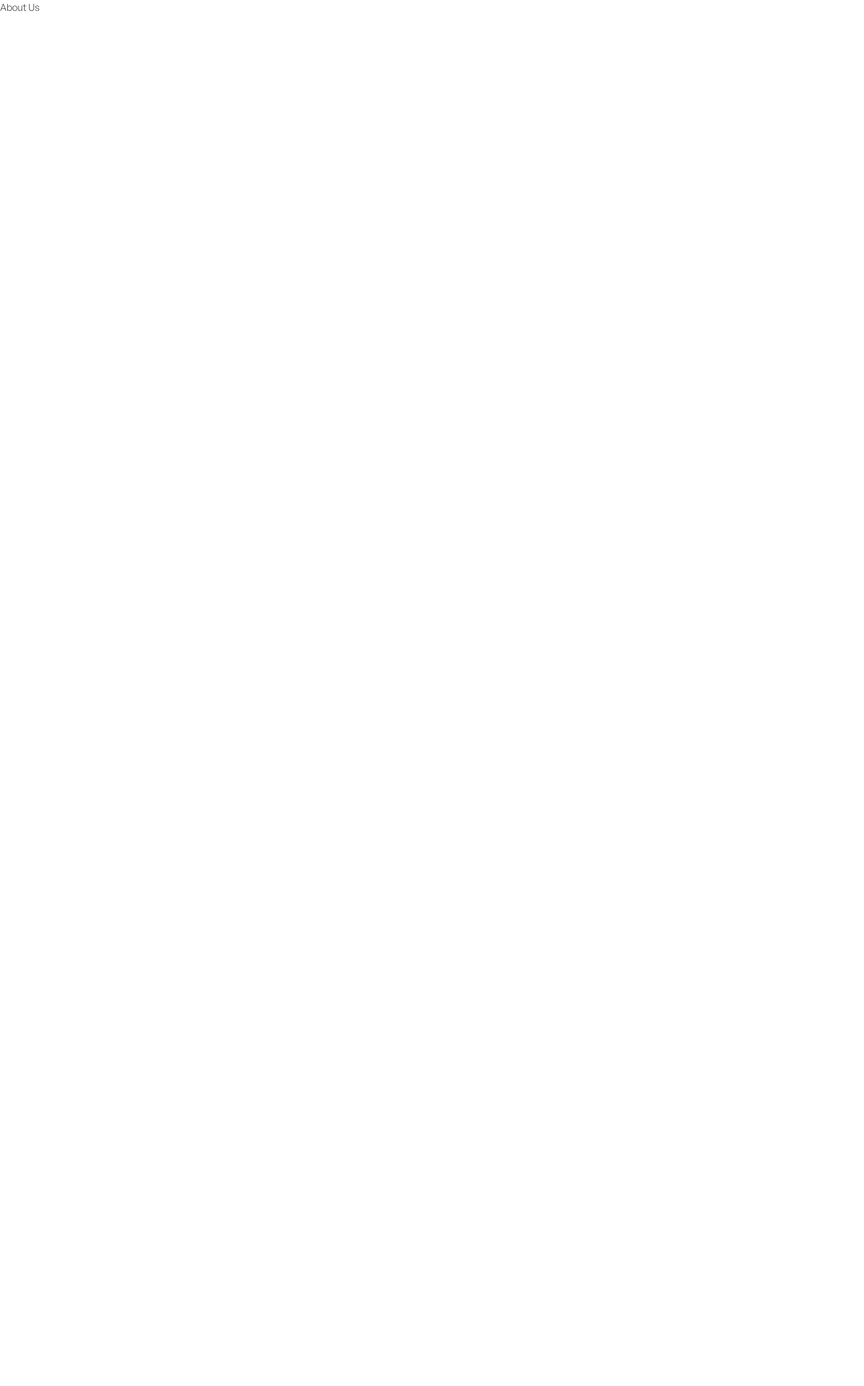
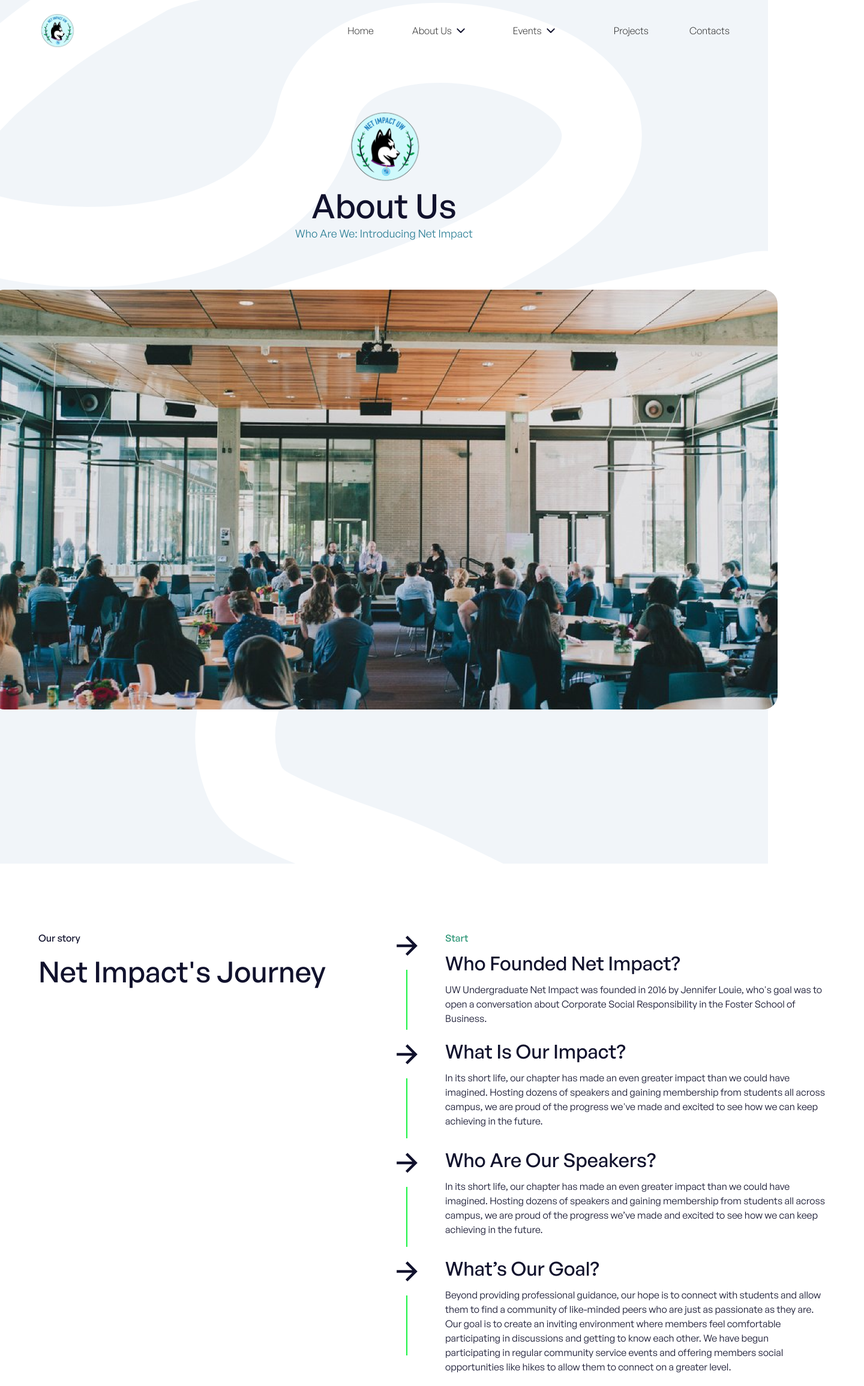
Before and after one commit to webimpactuw/net-impact, a Next.js app: page /about in a window 1280 px wide. Shown: the top 2311 px of the page at 60% size, 1440 px wide, since content can reach past the window. Before the commit the page ends 800 px from the top, so only its background shows below. Built offline with nearby package versions, Linux system fonts and the light colour scheme.

Commit message:
Implemented general design of about page

```diff
--- a/src/app/about/page.tsx
+++ b/src/app/about/page.tsx
@@ -1,4 +1,9 @@
 import { Metadata } from 'next'
+import NavBar from '../components/NavBar';
+import TimeLineBox from '../components/TimeLineBox';
+import ValuesBox from '../components/ValuesBox';
+import Footer from '../components/Footer';
+import Image from 'next/image';
 
 export const metadata: Metadata = {
   title: 'About Us',
@@ -7,12 +12,79 @@ export const metadata: Metadata = {
 export default function About() {
   return (
     <main>
-      <h1>About Us</h1>
+      {/* ====================
+      BACKGROUND VECTOR
+      ==================== */}
+      <div className="absolute">
+        <svg xmlns="http://www.w3.org/2000/svg" width="1440" height="1803" viewBox="0 0 1440 1803" fill="none">
+          <path d="M549.151 -142C499.398 -86.2777 307.009 -75.9391 243.501 -39.4996C118.875 32.0068 91.8239 45.8802 -15.9995 139C-24.7031 146.517 -274.166 407.655 -203.499 312.501C-167.109 302.797 -173.701 294.689 -137 284C-203.499 424 462.968 513.995 526.307 195.5C589.646 -122.994 1622.19 235.584 435.5 552C350.969 589.946 354.625 524.487 273.331 569.266C214.084 601.9 156.492 637.822 98.7583 673.05C55.1488 699.659 152.891 680.395 157.138 679.818C379.439 649.629 601.194 609.77 822.432 572.649C952.171 550.881 1080.49 522.646 1209.65 497.912C1246.23 490.907 1287.46 471.673 1315.69 500.451C1353.81 539.299 1373.53 605.246 1375.48 658.949C1379.75 776.299 1228.35 775.47 1144.22 785.014C999.705 801.408 850.102 807.194 710.468 851.289C606.548 884.106 541.525 942.242 477.234 1028.4C414.025 1113.11 366.28 1198.22 407.011 1302.53C419.477 1334.45 447.331 1347.34 476.952 1360.91C525.099 1382.95 574.632 1400.62 624.733 1417.59C684.111 1437.7 737.613 1464.79 793.665 1492.33C872.16 1530.89 955.654 1558.78 1036.49 1591.88C1109.74 1621.88 1181.61 1654.11 1250.83 1692.56C1282.87 1710.37 1311.4 1726.35 1346.15 1736.28" stroke="white" stroke-width="133.326" stroke-linecap="round"/>
+        </svg>
+      </div>
 
-      {/* TODO: title/splash image
-      TODO: Net Impact timeline
-      TODO: Our Mission */}
+      {/* ====================
+      SPLASH
+      ==================== */}
+      <NavBar />
+      {/* TODO: add responsivity for medium sized screens
+      TODO: add responsivity for smaller sized screens */}
+      {/* w-[1440px] h-[751px] */}
+      <header className="h-[1440px] px-[64px] pb-[80px] pt-[180px] box-border flex flex-col gap-[80px] items-center bg-slate-100 z-10">
+        <div className="flex flex-col items-center text-[#11122D] z-10">
+          <Image src="/NI+logo.png" width={130} height={130} alt="logo" />
+          <h1 className="text-center text-[56px] font-medium leading-[120%]">About Us</h1>
+          <p className="text-center text-[#2F8097] text-[18px] font-normal leading-[150%]">Who Are We: Introducing Net Impact</p>
+        </div>
+        <figure className="w-[1312px] h-[700px] bg-[url('/home1.png')] bg-cover bg-center rounded-3xl z-10" />
+      </header>
 
+      {/* ====================
+      TIMELINE
+      ==================== */}
+      <section className="w-[1440px] h-[1104px] px-[64px] py-[112px] flex gap-[80px] items-start text-[#11122D]">
+        <div className="w-[510px] flex flex-col gap-[16px] z-10">
+          <p className="text-[16px] font-medium leading-[150%]">Our story</p>
+          <h1 className="text-[48px] font-medium leading-[120%]">Net Impact&apos;s Journey</h1>
+        </div>
+        <div className="w-[722px] flex flex-col gap-[16px] z-10">
+          <TimeLineBox top="Start" header="Who founded Net Impact?" desc="UW Undergraduate Net Impact was founded in 2016 by Jennifer Louie, who's goal was to open a conversation about Corporate Social Responsibility in the Foster School of Business." />
+          <TimeLineBox top="" header="What is our impact?" desc="In its short life, our chapter has made an even greater impact than we could have imagined. Hosting dozens of speakers and gaining membership from students all across campus, we are proud of the progress we've made and excited to see how we can keep achieving in the future." />
+          <TimeLineBox top="" header="Who are our speakers?" desc="In its short life, our chapter has made an even greater impact than we could have imagined. Hosting dozens of speakers and gaining membership from students all across campus, we are proud of the progress we’ve made and excited to see how we can keep achieving in the future. " />
+          <TimeLineBox top="" header="What’s our goal?" desc="Beyond providing professional guidance, our hope is to connect with students and allow them to find a community of like-minded peers who are just as passionate as they are. Our goal is to create an inviting environment where members feel comfortable participating in discussions and getting to know each other. We have begun participating in regular community service events and offering members social opportunities like hikes to allow them to connect on a greater level." />
+          <TimeLineBox top="Now" header="Our community" desc="We challenge our members to connect with this community and dare them to ask challenging questions. We strive to redefine success and to push for progress in our careers. We hope to leave an impact on our members, so that they can leave an even greater impact in their careers. " />
+        </div>
+      </section>
+
+      {/* ====================
+      OUR MISSION
+      ==================== */}
+      <section className="flex justify-center py-[250px]">
+        <div className=" flex justify-center items-center gap-[16px] flex-col w-1/2 text-[#11122D] text-center">
+          <p className="text-[16px] font-medium leading-6">Our Mission</p>
+          <p className="text-[24px] font-normal leading-8">Net Impact UW is a sustainable business club, aiming to <strong className="font-semibold">inspire environmental action</strong> and <strong className="font-semibold">increase awareness</strong> through Education, Activism, & Career Development.</p>
+        </div>
+      </section>
+
+      {/* ====================
+      OUR VALUES
+      ==================== */}
+      <section className="flex justify-center px-16 py-[112px] gap-[80px] flex-col">
+        <div className="flex gap-4 flex-col w-[1312px] text-[#11122D]">
+          <p className="text-[16px] font-medium leading-6">Our Values</p>
+          <p className="text-[36px] font-medium leading-8">Education. Activism. Career Development.</p>
+        </div>
+        <div className="w-[773px] h-[742px] relative m-auto">
+          <figure className="absolute left-[155px] w-[463px] h-[463px] bg-[#2B9575] bg-opacity-45 rounded-full" />
+          <figure className="absolute left-[310px] top-[279px] w-[463px] h-[463px] bg-[#5CB5B0] bg-opacity-70 rounded-full" />
+          <figure className="absolute top-[279px] w-[463px] h-[463px] bg-[#097E97] bg-opacity-50 rounded-full" />
+          <figure className="absolute left-[307.12px] top-[336.12px] w-[156.752px] h-[156.752px] bg-[url('/NI+logo.png')] bg-cover" />
+        </div>
+        <div className="flex h-[500px] text-[#11122D] justify-between">
+          <ValuesBox img="values1.png" header="Education" desc="Increasing awareness of the climate crisis and climate solutions through member meetings and the Sustainability Curriculum Initiative." />
+          <ValuesBox img="values2.png" header="Activism" desc="Driving environmental change on campus through volunteering, philanthropy, and the Net Impact Consultancy." />
+          <ValuesBox img="values3.png" header="Career Development" desc="Connecting members with meaningful sustainability career opportunities through speaker meetings, panel events, and the Climate Solutions Summit (CSS)." />
+        </div>
+      </section>
+      <Footer/>
     </main>
   );
 }
--- /dev/null
+++ b/src/app/components/TimeLineBox.tsx
@@ -0,0 +1,23 @@
+type TimeLineBoxProps = {
+    top: string,
+    header: string,
+    desc: string
+}
+
+export default function TimeLineBox(props: TimeLineBoxProps) {
+    return (
+        <div className="flex gap-[40px] text-[#11122D]">
+            <div className="flex flex-col items-center gap-[16px]">
+                <svg xmlns="http://www.w3.org/2000/svg" width="48" height="49" viewBox="0 0 48 49" fill="none">
+                    <path d="M25.125 11.4032L38.625 24.9032L25.125 38.4032M36.75 24.9032L9.375 24.9032" stroke="#11122D" stroke-width="4.5" stroke-miterlimit="10" stroke-linecap="square"/>
+                </svg>
+                <div className="w-[2px] h-[100px] bg-[#1AF343]" />
+            </div>
+            <div className="flex flex-col items-start gap-[10px]">
+                { props.top !== "" && <p className="text-[#2B9575] text-[16px] font-medium leading-[150%]">{ props.top }</p> }
+                <h1 className="text-[32px] font-medium leading-[130%] capitalize">{ props.header }</h1>
+                <p className="text-[16px] font-normal leading-[150%]">{ props.desc }</p>
+            </div>
+        </div>
+    )
+}
```
